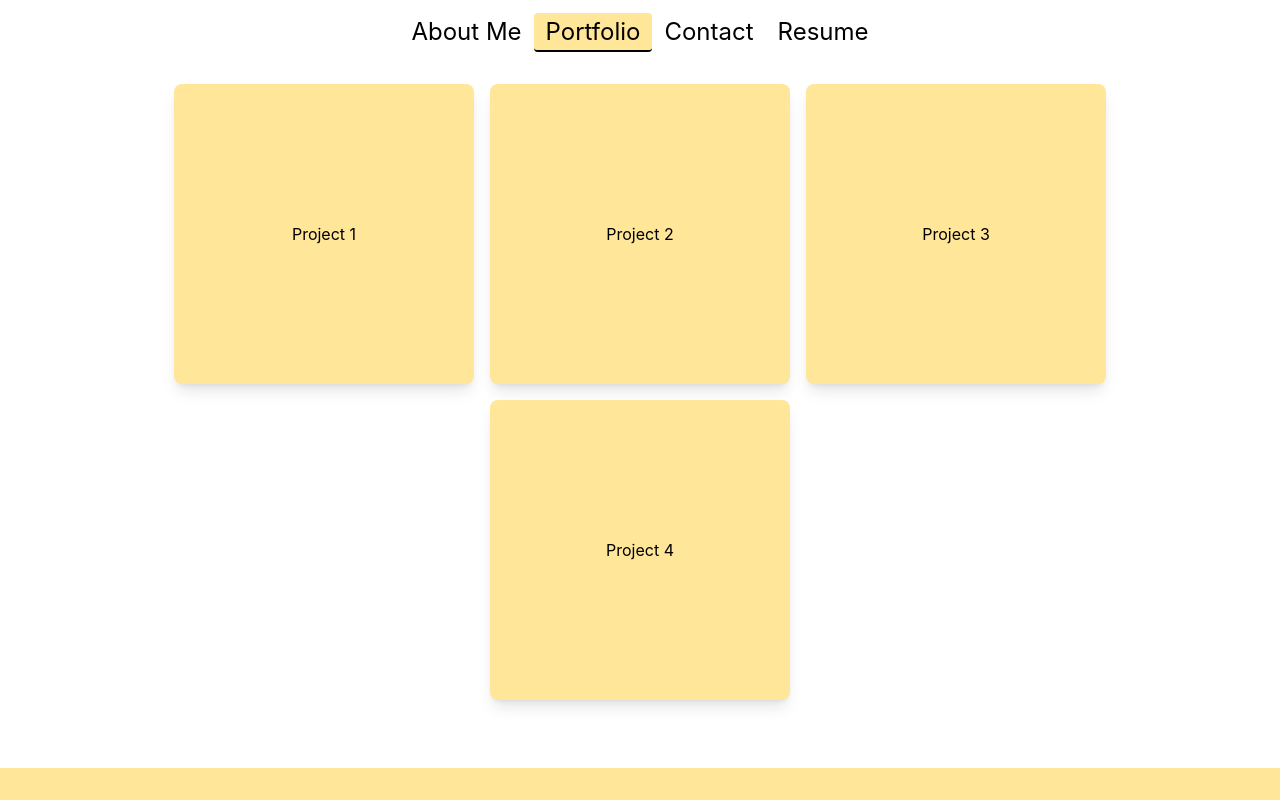
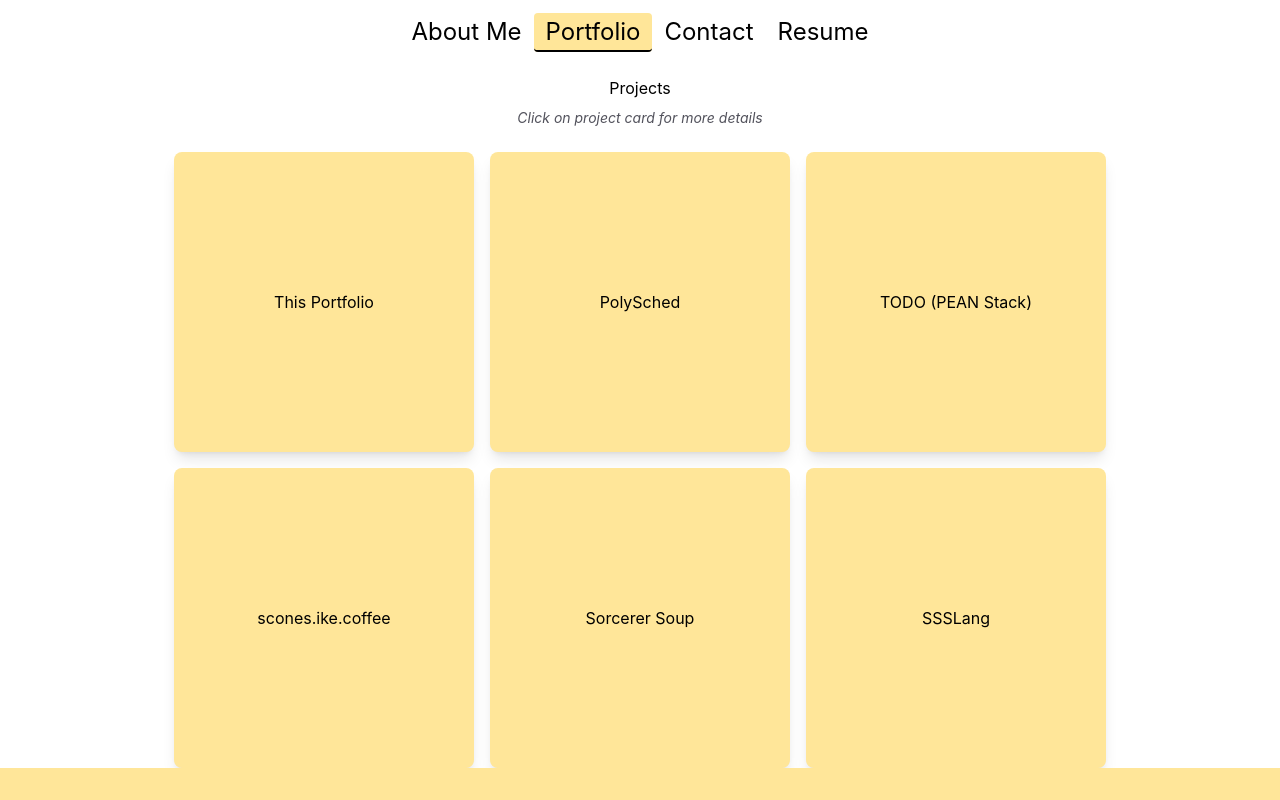
Before and after one commit to IkeAlmighty/portfolio, a React (Vite) app: page /portfolio in a window 1280 px wide. Built offline with nearby package versions, Linux system fonts and the light colour scheme.

Commit message:
mapping project data from hardcoded data structure

```diff
--- a/src/pages/Portfolio.jsx
+++ b/src/pages/Portfolio.jsx
@@ -3,20 +3,39 @@ import GridItem from "../components/GridItem";
 import GridLayout from "../components/GridLayout";
 
 export default function Portfolio() {
+  const projectData = [
+    { githubLink: "", deploymentLink: "", imgSrc: "", title: "This Portfolio" },
+    { githubLink: "", deploymentLink: "", imgSrc: "", title: "PolySched" },
+    {
+      githubLink: "",
+      deploymentLink: "",
+      imgSrc: "",
+      title: "TODO (PEAN Stack)",
+    },
+    {
+      githubLink: "",
+      deploymentLink: "",
+      imgSrc: "",
+      title: "scones.ike.coffee",
+    },
+    { githubLink: "", deploymentLink: "", imgSrc: "", title: "Sorcerer Soup" },
+    { githubLink: "", deploymentLink: "", imgSrc: "", title: "SSSLang" },
+  ];
   return (
-    <GridLayout>
-      <NavLink to="">
-        <GridItem>Project 1</GridItem>
-      </NavLink>
-      <NavLink to="">
-        <GridItem>Project 2</GridItem>
-      </NavLink>
-      <NavLink to="">
-        <GridItem>Project 3</GridItem>
-      </NavLink>
-      <NavLink to="">
-        <GridItem>Project 4</GridItem>
-      </NavLink>
-    </GridLayout>
+    <div>
+      <div className="p-2 text-center">
+        <h2>Projects</h2>
+        <div className="mt-2 text-sm italic text-zinc-600">
+          Click on project card for more details
+        </div>
+      </div>
+      <GridLayout>
+        {projectData.map((project) => (
+          <NavLink to={project.deploymentLink}>
+            <GridItem>{project.title}</GridItem>
+          </NavLink>
+        ))}
+      </GridLayout>
+    </div>
   );
 }
```
